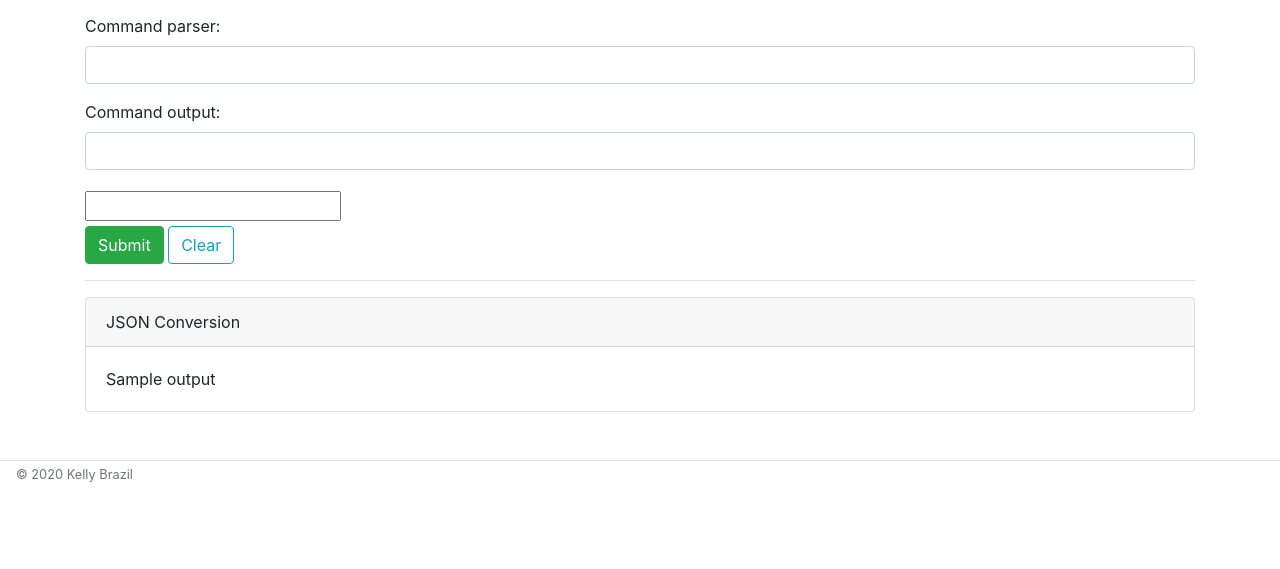
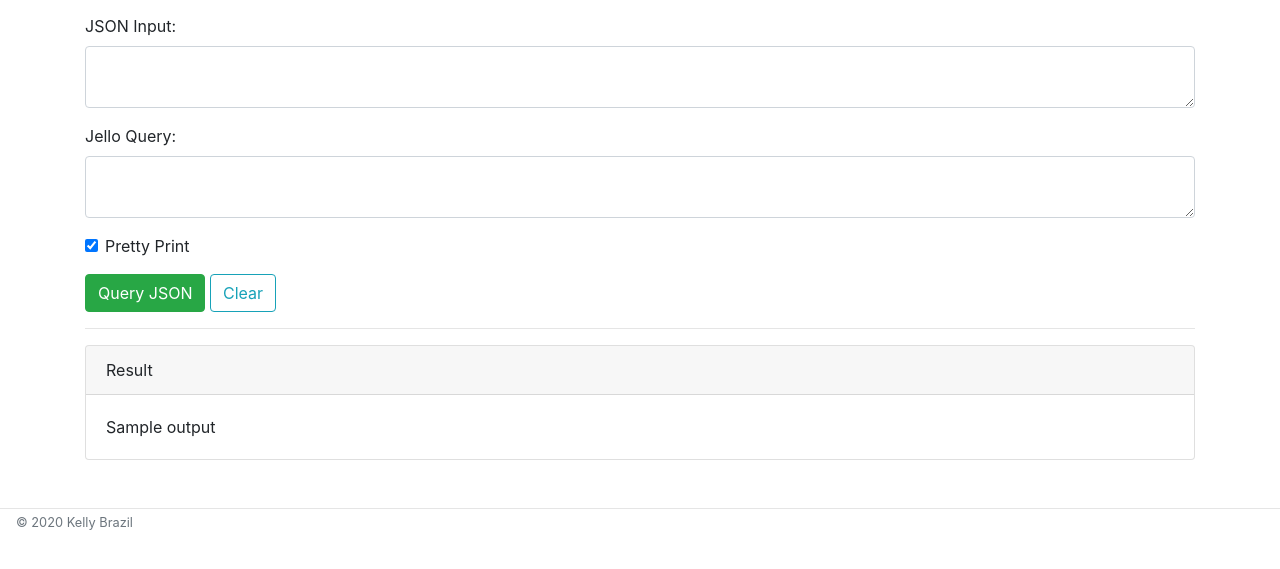
Before and after one commit to kellyjonbrazil/jello-web, a Flask app: template templates/home.html in a window 1280 px wide. Shown: the part 56-625 px from the top of the page. Run offline with Flask 2, Linux system fonts and the light colour scheme; the template is opened without the code that fills it: values that come from a table or form of the project are taken from there, most other values are stand-ins (such as "Sample title", 1, 10 or a date in 2020); form fields are guessed from the names that the template uses; parts of the project's set-up code (start-up, migrations or seed data) failed here and were passed over; some libraries are stand-ins or nearby versions.

Commit message:
first functional version

```diff
--- a/app.py
+++ b/app.py
@@ -4,13 +4,14 @@
 import sys
 import os
 import json
-from jello import cli
+from jello.cli import __version__ as jello_version
+from jello.cli import pyquery, load_json
 from pygments import highlight
 from pygments.lexers import JsonLexer
 from pygments.formatters import HtmlFormatter
-from flask import Flask, render_template, redirect, url_for, flash
+from flask import Flask, render_template, redirect, url_for, flash, Markup
 from flask_wtf import FlaskForm
-from wtforms.fields import TextAreaField, SelectField, BooleanField, SubmitField
+from wtforms.fields import TextAreaField, BooleanField, SubmitField
 from wtforms.validators import DataRequired
 
 
@@ -36,28 +37,38 @@
     output = ''
     if form.validate_on_submit():
         try:
-            parser = importlib.import_module('jc.parsers.' + form.command_parser.data)
-            output = parser.parse(form.command_output.data, quiet=True)
-        except Exception:
-            flash('jc was unable to parse the content. Did you use the correct parser?', 'danger')
-            return redirect(url_for('home'))
+            json_input = form.json_input.data
+            list_dict_data = load_json(json_input)
+            query_input = form.query_input.data
+            compact = not form.pretty_print.data
+            schema = form.schema.data
+            lines = form.lines.data
+            output, *_ = pyquery(data=list_dict_data, query=query_input, compact=compact, lines=lines, schema=schema, as_lib=True)
+        except Exception as e:
+            flash_msg = Markup(f'<p>jello ran into the following exception when running your query:<p><strong>{type(e).__name__}:</strong><p>{e}')
+            flash(flash_msg, 'danger')
+            return render_template('home.html', title=TITLE, jello_version=jello_version, form=form, output=output)
+
         if form.pretty_print.data:
             output = json.dumps(output, indent=2)
         else:
             output = json.dumps(output)
         output = highlight(output, JsonLexer(), HtmlFormatter(noclasses=True))
-    return render_template('home.html', title=TITLE, jc_info=jc_info, form=form, output=output)
+    return render_template('home.html', title=TITLE, jello_version=jello_version, form=form, output=output)
 
 
 # --- FORMS ---
 
 
 class MyInput(FlaskForm):
-    command_parser = SelectField('Parser', choices=parser_mod_list)
-    command_output = TextAreaField('Command Output', validators=[DataRequired()])
+    json_input = TextAreaField('JSON Input', validators=[DataRequired()])
+    query_input = TextAreaField('Jello Query', validators=[DataRequired()])
     pretty_print = BooleanField('Pretty Print', default='checked')
-    submit = SubmitField('Convert to JSON')
+    schema = BooleanField('Print Schema Output')
+    lines = BooleanField('Print Lines Output')
+    submit = SubmitField('Query JSON')
 
 
 if __name__ == '__main__':
+    # socketio.run(app)
     app.run(debug=DEBUG)
--- a/templates/home.html
+++ b/templates/home.html
@@ -3,19 +3,19 @@
   <form method="POST" action="">
     {{ form.csrf_token }}
     <div class="form-group">
-      {{ form.command_parser.label(class="form-control-label") }}: {{ form.command_parser(class="form-control") }}
+      {{ form.json_input.label(class="form-control-label") }}: {{ form.json_input(class="form-control") }}
     </div>
     <div class="form-group">
-      {{ form.command_output.label(class="form-control-label") }}:
-      {% if form.command_output.errors %}
-        {{ form.command_output(class="form-control is-invalid") }}
+      {{ form.query_input.label(class="form-control-label") }}:
+      {% if form.query_input.errors %}
+        {{ form.query_input(class="form-control is-invalid") }}
           <div class="invalid-feedback">
-            {% for error in form.command_output.errors %}
+            {% for error in form.query_input.errors %}
               <span>{{ error }}</span>
             {% endfor %}
           </div>
       {% else %}
-        {{ form.command_output(class="form-control") }}
+        {{ form.query_input(class="form-control") }}
       {% endif %}
     </div>
     <div class="form-check">
@@ -29,7 +29,7 @@
   <hr>
   <div class="card">
     <div class="card-header">
-      JSON Conversion
+      Result
     </div>
     <div class="card-body">
       {{ output|safe }}
--- a/templates/includes/_navbar.html
+++ b/templates/includes/_navbar.html
@@ -46,7 +46,7 @@
         <p class="card-text"><strong>Welcome to the jc demo web app!</strong>
         <p class="card-text">jc is a command-line utility and Python library that converts the output of many commands and file-types to JSON for easier parsing in scripts.
         <p class="card-text">jc is hand-crafted with love by Kelly Brazil.
-        <p class="card-text">This web app is based on jc version <strong>{{ jc_info.version }}</strong>.
+        <p class="card-text">This web app is based on jc version <strong>{{ jello_version }}</strong>.
         <p class="card-text">For more information, please see the jc project <a href="https://github.com/kellyjonbrazil/jc">github site</a>.
       </div>
     </div>
```
